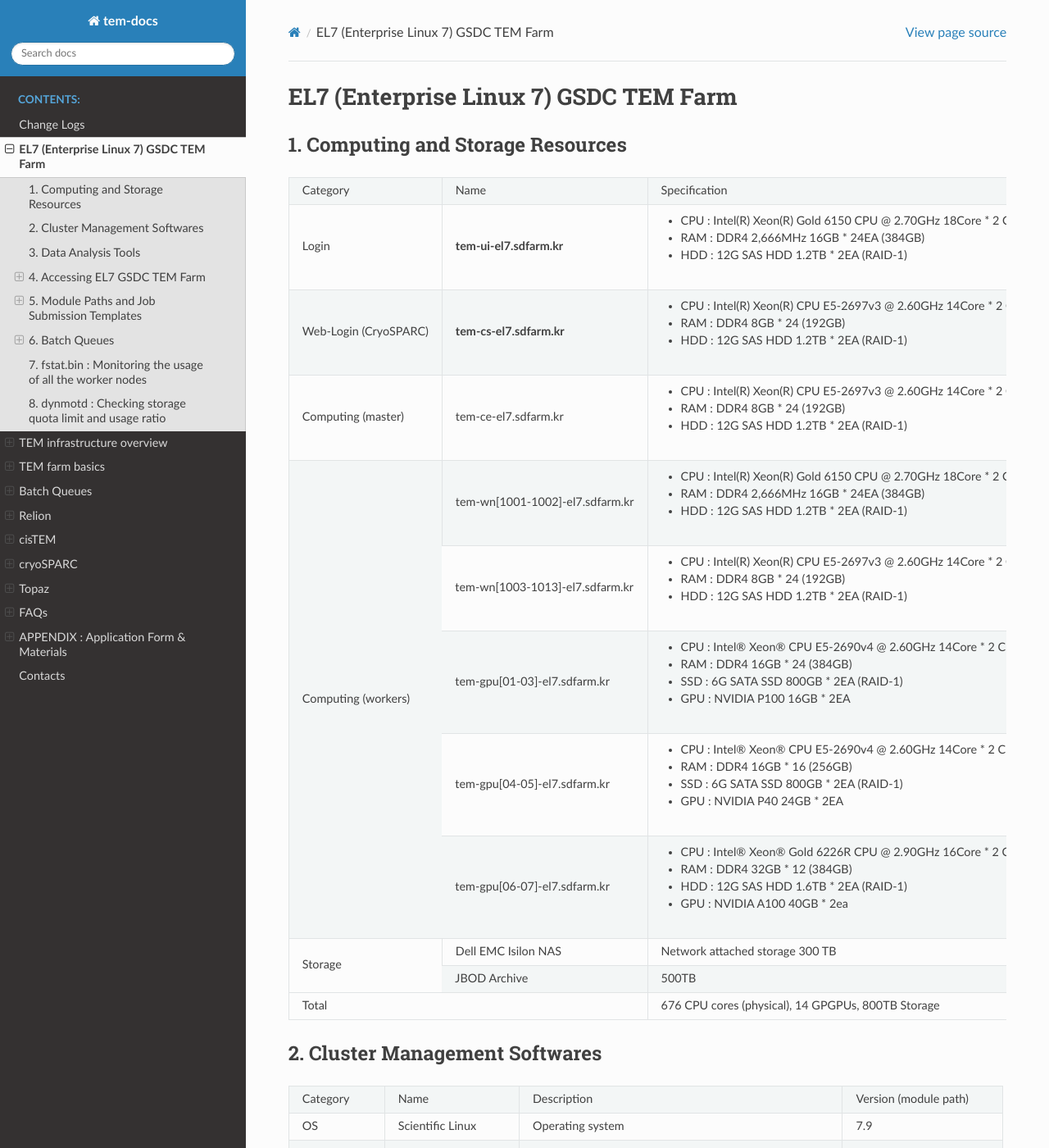
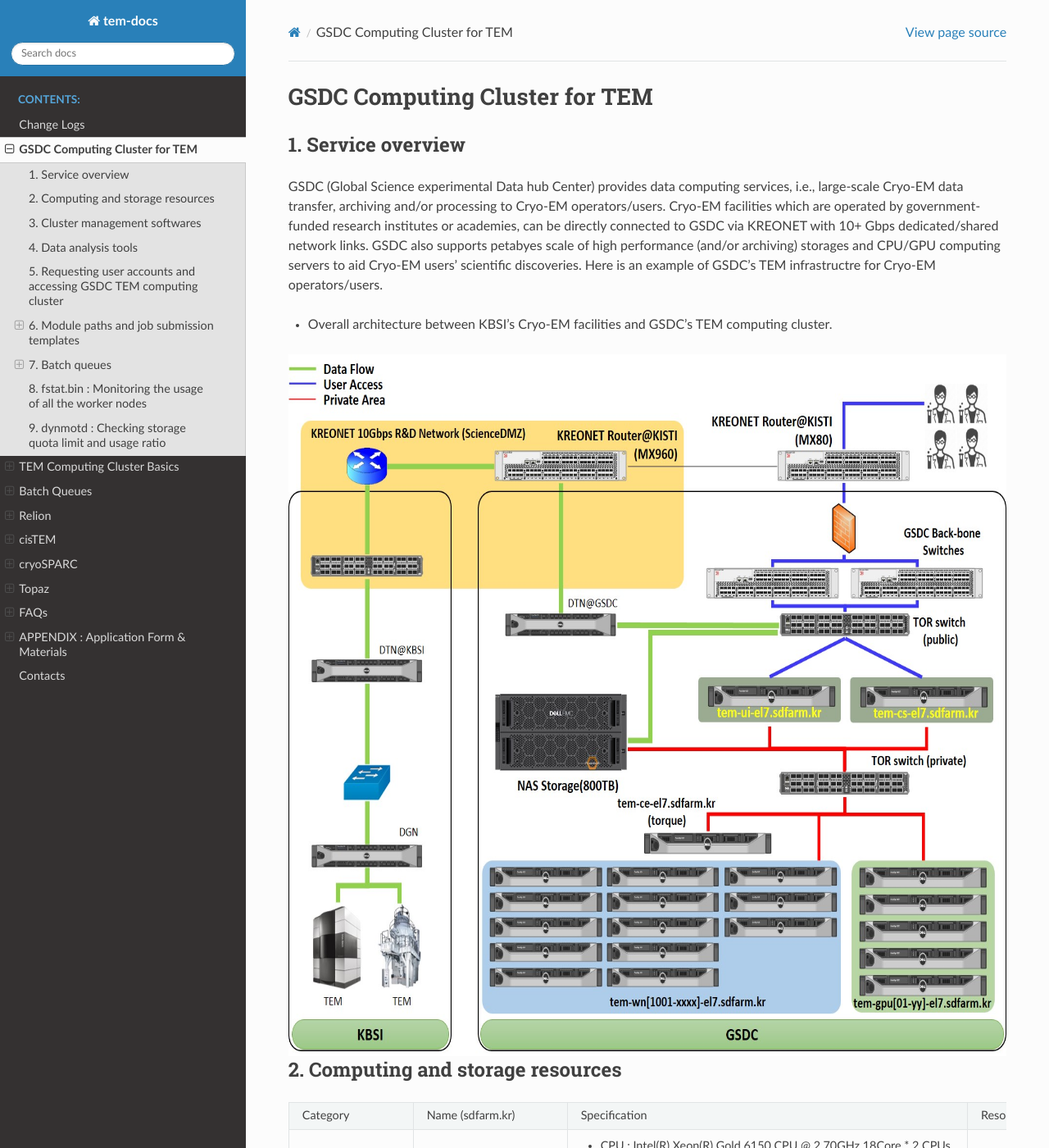
Before and after one commit to junglok/tem-docs, a Sphinx documentation site: the page built from docs/newfarm.rst, in a window 1280 px wide and 1400 px high. Shown: the whole window at 82% size. Built offline with Sphinx 7.4.7 and the Read the Docs theme 2.0.0, drawn with Linux system fonts in a browser that asks for light colours; some of the changed text lies outside the part shown.

Commit message:
doc updated

```diff
--- a/docs/guide.rst
+++ b/docs/guide.rst
@@ -1,11 +1,15 @@
-***************
-TEM farm basics
-***************
+****************************
+TEM Computing Cluster Basics
+****************************
 
-Accessing TEM service farm (based on EL7)
-=========================================
-Before you use GSDC's service farm, you should send an application form to TEM service manager and get an user account to access the farm (please see `APPENDIX : Application Form & Materials <https://tem-docs.readthedocs.io/en/latest/app.html#appendix-application-form-materials-newi>`_ section).
-If you already have valid user accounts, you can log into UI (user interface) nodes to access/use various kind of cluster resources and software environments (including data analysis tools, e.g., relion, cisTEM, eman, etc.).
+.. _requesting accounts:
+
+Requesting accounts and accessing TEM cluster
+=============================================
+Before you use GSDC's TEM cluster, you should send an application form to TEM service manager by e-mail and
+get an user account to access the computing cluster (please see `APPENDIX : Application Form & Materials <https://tem-docs.readthedocs.io/en/latest/app.html#appendix-application-form-materials-newi>`_ section).
+If you already have valid user accounts,
+you can make a connection to UI (user interface) nodes to use various kind of cluster computing/storage resources and software environments (including data analysis tools, e.g., relion, cisTEM, CryoSPARC, etc.).
 
 For Linux/Mac users
 -------------------
--- a/docs/index.rst
+++ b/docs/index.rst
@@ -12,7 +12,6 @@
 
    changelog.rst
    newfarm.rst
-   infra.rst
    guide.rst
    queue.rst
    relion.rst
--- a/docs/newfarm.rst
+++ b/docs/newfarm.rst
@@ -1,61 +1,78 @@
-**************************************
-EL7 (Enterprise Linux 7) GSDC TEM Farm
-**************************************
+******************************
+GSDC Computing Cluster for TEM
+******************************
+
+.. _Service overview:
+
+1. Service overview
+===================
+
+GSDC (Global Science experimental Data hub Center) provides data computing services, i.e., large-scale Cryo-EM data transfer, archiving and/or processing to Cryo-EM operators/users.
+Cryo-EM facilities which are operated by government-funded research institutes or academies, can be directly connected to GSDC via KREONET with 10+ Gbps dedicated/shared network links.
+GSDC also supports petabyes scale of high performance (and/or archiving) storages and CPU/GPU computing servers to aid Cryo-EM users' scientific discoveries.
+Here is an example of GSDC's TEM infrastructre for Cryo-EM operators/users.
+
+* Overall architecture between KBSI's Cryo-EM facilities and GSDC's TEM computing cluster.
+
+.. image:: images/tem_service_farm.jpg
+    :scale: 75 %
+    :align: center
+
 
 .. _Hardware specification of TEM service farm:
 
-1. Computing and Storage Resources
+2. Computing and storage resources
 ==================================
 
 +--------------+---------------------------------+---------------------------------------------------------------------------+-----------------+
-| Category     | Name                            | Specification                                                             | Resources size  |
+| Category     | Name (sdfarm.kr)                | Specification                                                             | Resources size  |
 +--------------+---------------------------------+---------------------------------------------------------------------------+-----------------+
-| Login        | **tem-ui-el7.sdfarm.kr**        | - CPU : Intel(R) Xeon(R) Gold 6150 CPU @ 2.70GHz 18Core * 2 CPUs          | 72 cores (H/T)  |
+| Login        | **tem-ui-el7**                  | - CPU : Intel(R) Xeon(R) Gold 6150 CPU @ 2.70GHz 18Core * 2 CPUs          | 72 cores (H/T)  |
 |              |                                 | - RAM : DDR4 2,666MHz 16GB * 24EA (384GB)                                 |                 |
 |              |                                 | - HDD : 12G SAS HDD 1.2TB * 2EA (RAID-1)                                  |                 |
 +--------------+---------------------------------+---------------------------------------------------------------------------+-----------------+
-| Web-Login    | **tem-cs-el7.sdfarm.kr**        | - CPU : Intel(R) Xeon(R) CPU E5-2697v3 @ 2.60GHz 14Core * 2 CPUs          | 56 cores (H/T)  |
+| Login        | **tem-cs-el7**                  | - CPU : Intel(R) Xeon(R) CPU E5-2697v3 @ 2.60GHz 14Core * 2 CPUs          | 56 cores (H/T)  |
 | (CryoSPARC)  |                                 | - RAM : DDR4 8GB * 24 (192GB)                                             |                 |
 |              |                                 | - HDD : 12G SAS HDD 1.2TB * 2EA (RAID-1)                                  |                 |
 +--------------+---------------------------------+---------------------------------------------------------------------------+-----------------+
-| Computing    | tem-ce-el7.sdfarm.kr            | - CPU : Intel(R) Xeon(R) CPU E5-2697v3 @ 2.60GHz 14Core * 2 CPUs          | 56 cores (H/T)  |
+| Master       | tem-ce-el7                      | - CPU : Intel(R) Xeon(R) CPU E5-2697v3 @ 2.60GHz 14Core * 2 CPUs          | 56 cores (H/T)  |
 | (master)     |                                 | - RAM : DDR4 8GB * 24 (192GB)                                             |                 |
 |              |                                 | - HDD : 12G SAS HDD 1.2TB * 2EA (RAID-1)                                  |                 |
 +--------------+---------------------------------+---------------------------------------------------------------------------+-----------------+
-| Computing    | tem-wn[1001-1002]-el7.sdfarm.kr | - CPU : Intel(R) Xeon(R) Gold 6150 CPU @ 2.70GHz 18Core * 2 CPUs          | 380 cores       |
-| (workers)    |                                 | - RAM : DDR4 2,666MHz 16GB * 24EA (384GB)                                 |                 |
+| Workers      | tem-wn[1001-1002]-el7           | - CPU : Intel(R) Xeon(R) Gold 6150 CPU @ 2.70GHz 18Core * 2 CPUs          | 380 cores       |
+|              |                                 | - RAM : DDR4 2,666MHz 16GB * 24EA (384GB)                                 |                 |
 |              |                                 | - HDD : 12G SAS HDD 1.2TB * 2EA (RAID-1)                                  |                 |
 |              +---------------------------------+---------------------------------------------------------------------------+                 |
-|              | tem-wn[1003-1013]-el7.sdfarm.kr | - CPU : Intel(R) Xeon(R) CPU E5-2697v3 @ 2.60GHz 14Core * 2 CPUs          |                 |
+|              | tem-wn[1003-1013]-el7           | - CPU : Intel(R) Xeon(R) CPU E5-2697v3 @ 2.60GHz 14Core * 2 CPUs          |                 |
 |              |                                 | - RAM : DDR4 8GB * 24 (192GB)                                             |                 |
 |              |                                 | - HDD : 12G SAS HDD 1.2TB * 2EA (RAID-1)                                  |                 |
 |              +---------------------------------+---------------------------------------------------------------------------+-----------------+
-|              | tem-gpu[01-03]-el7.sdfarm.kr    | - CPU : Intel® Xeon® CPU E5-2690v4 @ 2.60GHz 14Core * 2 CPUs              | - 204 cores     |
+|              | tem-gpu[01-03]-el7              | - CPU : Intel® Xeon® CPU E5-2690v4 @ 2.60GHz 14Core * 2 CPUs              | - 204 cores     |
 |              |                                 | - RAM : DDR4 16GB * 24 (384GB)                                            | - 14 GPGPUs     |
 |              |                                 | - SSD : 6G SATA SSD 800GB * 2EA (RAID-1)                                  |                 |
 |              |                                 | - GPU : NVIDIA P100 16GB * 2EA                                            |                 |
 |              +---------------------------------+---------------------------------------------------------------------------+                 |
-|              | tem-gpu[04-05]-el7.sdfarm.kr    | - CPU : Intel® Xeon® CPU E5-2690v4 @ 2.60GHz 14Core * 2 CPUs              |                 |
+|              | tem-gpu[04-05]-el7              | - CPU : Intel® Xeon® CPU E5-2690v4 @ 2.60GHz 14Core * 2 CPUs              |                 |
 |              |                                 | - RAM : DDR4 16GB * 16 (256GB)                                            |                 |
 |              |                                 | - SSD : 6G SATA SSD 800GB * 2EA (RAID-1)                                  |                 |
 |              |                                 | - GPU : NVIDIA P40 24GB * 2EA                                             |                 |
 |              +---------------------------------+---------------------------------------------------------------------------+                 |
-|              | tem-gpu[06-07]-el7.sdfarm.kr    | - CPU : Intel® Xeon® Gold 6226R CPU @ 2.90GHz 16Core * 2 CPUs             |                 |
+|              | tem-gpu[06-07]-el7              | - CPU : Intel® Xeon® Gold 6226R CPU @ 2.90GHz 16Core * 2 CPUs             |                 |
 |              |                                 | - RAM : DDR4 32GB * 12 (384GB)                                            |                 |
 |              |                                 | - HDD : 12G SAS HDD 1.6TB * 2EA (RAID-1)                                  |                 |
-|              |                                 | - GPU : NVIDIA A100 40GB * 2ea                                            |                 |
+|              |                                 | - GPU : NVIDIA A100 40GB * 2EA                                            |                 |
 +--------------+---------------------------------+---------------------------------------------------------------------------+-----------------+
-| Storage      | Dell EMC Isilon NAS             | Network attached storage 300 TB                                                             |
+| Storage      | NAS                             | Network attached storage 300 TB                                                             |
 |              +---------------------------------+---------------------------------------------------------------------------+-----------------+
-|              | JBOD Archive                    | 500TB                                                                                       |
+|              | Archive                         | 500TB                                                                                       |
 +--------------+---------------------------------+---------------------------------------------------------------------------+-----------------+
 | Total                                          | 676 CPU cores (physical), 14 GPGPUs, 800TB Storage                                          |
 +--------------+---------------------------------+---------------------------------------------------------------------------+-----------------+
 
 .. _Cluster management softwares:
 
-2. Cluster Management Softwares
-==============================
+3. Cluster management softwares
+===============================
 
 +--------------+------------------------+------------------------------------------------------------+--------------------------------+
 | Category     | Name                   | Description                                                | Version                        |
@@ -127,29 +144,22 @@
 |          | **PyEM**    | | A collection of Python modules and command-line utilities for    | | v0.5                                 |
 |          |             | | electron microscopy of biological samples.                       | | (pyem/0.5)                           |
 |          |             | - https://github.com/asarnow/pyem                                  |                                        |
+|          +-------------+--------------------------------------------------------------------+----------------------------------------+
+|          | **Rosetta** | | Software suite for computational modeling and analysis of protein| | v3.13                                |
+|          |             | | structures.                                                      | | (rosetta/openmpi-4.0.3/3.13)         |
+|          |             | - https://www.rosettacommons.org/software                          | | (rosetta/mpich-3.4.3/3.13)           |
 +----------+-------------+--------------------------------------------------------------------+----------------------------------------+
 
 
-4. Accessing EL7 GSDC TEM Farm
-==============================
+5. Requesting user accounts and accessing GSDC TEM computing cluster
+====================================================================
 
-For Linux/Mac users
--------------------
+:ref:`requesting accounts`
 
-.. code-block:: bash
-
-  $> ssh -Y -o Port=<port> <userID>@tem-ui-el7.sdfarm.kr
-
--Y (or -X) options : enable trusted X11 (or untrusted X11) forwarding
+Before proceed following, please read the documents :ref:`module details` and :ref:`batch details` to better understand module environment and batch job manager.
 
 
-For Windows users
------------------
-
-기존에 사용하시던 MobaXTerm, Putty 등의 SSH 클라이언트 프로그램을 사용하는 것은 같습니다. 다만, 접속 로그인 노드는 tem-ui-el7.sdfarm.kr를 사용하셔야 합니다.
-
-
-5. Module Paths and Job Submission Templates
+6. Module paths and job submission templates
 ============================================
 
 Module paths for data analysis tools
@@ -469,7 +479,7 @@
      gpu_status = gpu[1]=gpu_id=00000000:D8:00.0;gpu_pci_device_id=552669406;gpu_pci_location_id=00000000:D8:00.0;gpu_product_name=NVIDIA A100-PCIE-40GB;gpu_memory_total=40536 MB;gpu_memory_used=0 MB;gpu_mode=Default;gpu_state=Unallocated;gpu_utilization=31%;gpu_memory_utilization=0%;gpu_ecc_mode=Enabled;gpu_single_bit_ecc_errors=0;gpu_double_bit_ecc_errors=0;gpu_temperature=74 C,gpu[0]=gpu_id=00000000:86:00.0;gpu_pci_device_id=552669406;gpu_pci_location_id=00000000:86:00.0;gpu_product_name=NVIDIA A100-PCIE-40GB;gpu_memory_total=40536 MB;gpu_memory_used=0 MB;gpu_mode=Default;gpu_state=Unallocated;gpu_utilization=0%;gpu_memory_utilization=0%;gpu_ecc_mode=Enabled;gpu_single_bit_ecc_errors=0;gpu_double_bit_ecc_errors=0;gpu_temperature=73 C;gpu_display=Enabled,gpu_display=Enabled,driver_ver=495.29.05,timestamp=Thu Dec  9 14:41:33 2021
 
 
-7. fstat.bin : Monitoring the usage of all the worker nodes
+8. fstat.bin : Monitoring the usage of all the worker nodes
 ===========================================================
 
 .. code-block:: bash
@@ -516,7 +526,7 @@
   * [CPU] T/U/F : CPU 계산서버의 총 코어 개수, 사용중인 개수(#), 유휴 코어 개수(.)
 
 
-8. dynmotd : Checking storage quota limit and usage ratio
+9. dynmotd : Checking storage quota limit and usage ratio
 =========================================================
 
 .. code-block:: bash
```
Also changed, not shown: other parts of docs/guide.rst (+3 -0 lines), other parts of docs/newfarm.rst (+3 -3 lines).
